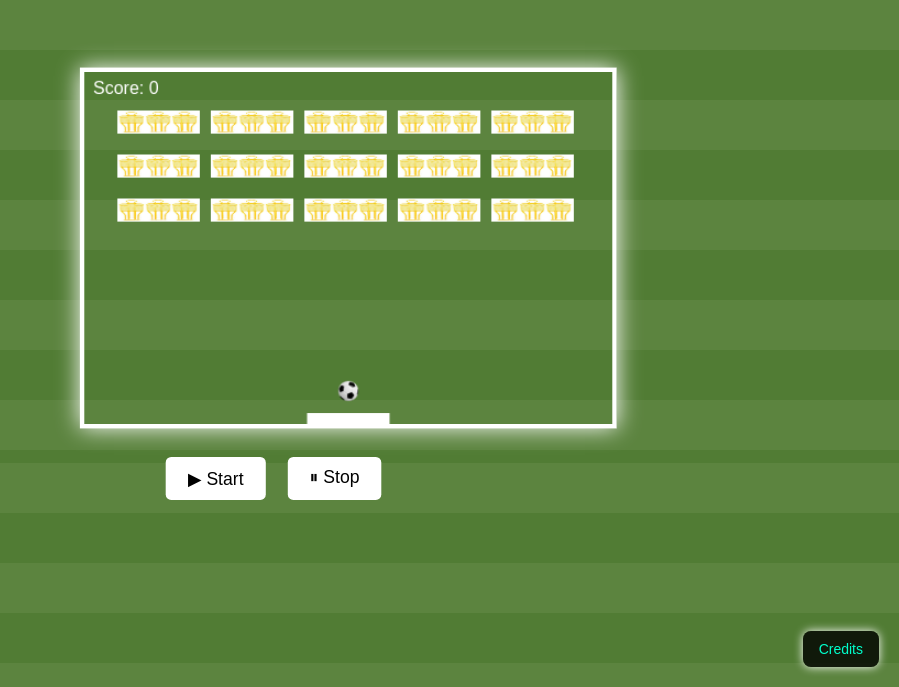
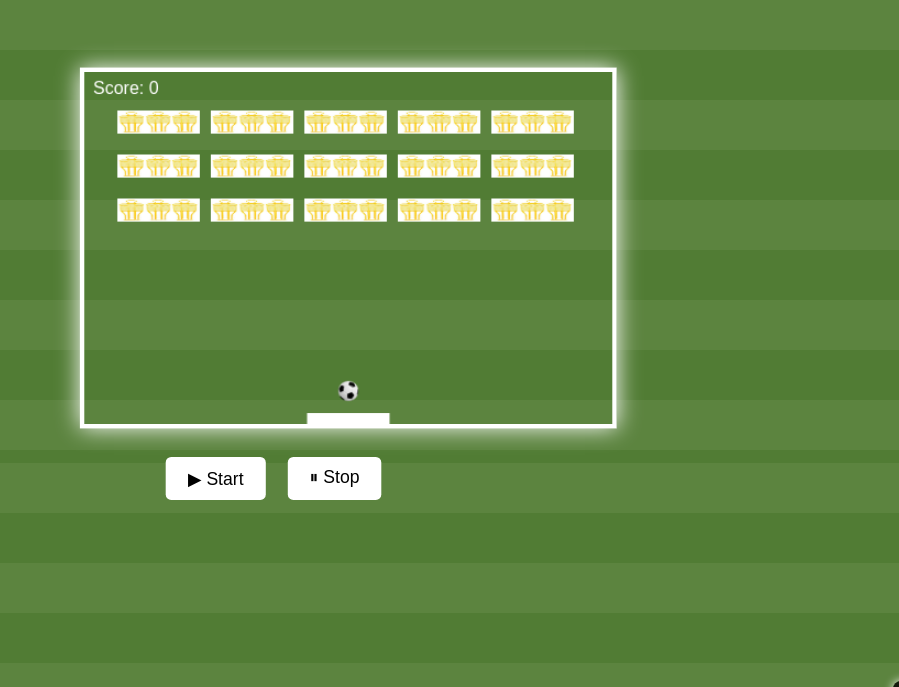
Before and after one commit to Grmeku/The-Bricks, a plain HTML site: page index.html in a window 1280 px wide. Shown: the part 113-800 px from the top of the page, without its empty margins (381-1280 px from the left). Drawn offline with Linux system fonts and the light colour scheme; some packages are replaced by stand-ins of ours; a script that the page names is missing.

Commit message:
Update style.css

```diff
--- a/style.css
+++ b/style.css
@@ -63,8 +63,8 @@ canvas {
 
 #creditsAlert {
     position: fixed;
-    bottom: 20px;
-    right: 20px;
+    bottom: -30px;
+    right: -70px;
     background: rgba(0, 0, 0, 0.8);
     color: #00ffcc;
     padding: 10px 16px;
```
